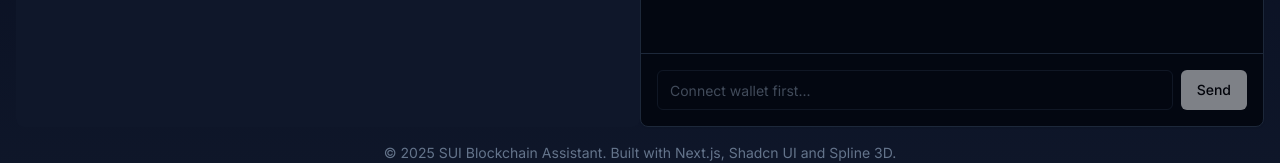
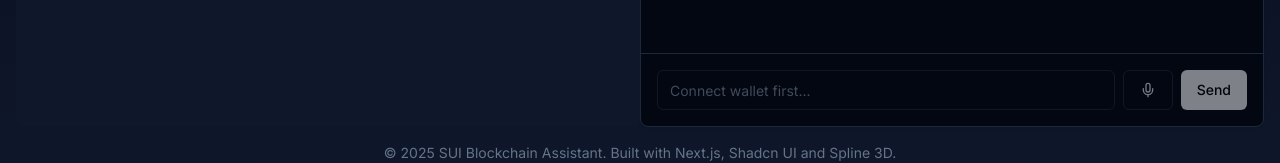
Before and after one commit to kamalbuilds/sui-agent-kit, a Next.js app in the folder frontend/: page / in a window 1280 px wide. Shown: the part 605-768 px from the top of the page. Built offline with nearby package versions, Linux system fonts and the light colour scheme.

Commit message:
Added speech to text

```diff
--- a/frontend/components/robot-chat.tsx
+++ b/frontend/components/robot-chat.tsx
@@ -7,7 +7,7 @@ import { Input } from './ui/input';
 import { WalletConnect } from './ui/wallet-connect';
 import suiAgentService, { SuiAgentResponse } from '@/lib/sui-agent';
 import { Alert, AlertDescription, AlertTitle } from '@/components/ui/alert';
-import { AlertCircle, CheckCircle2 } from 'lucide-react';
+import { AlertCircle, CheckCircle2, Mic, MicOff } from 'lucide-react';
 
 // The URL from the Spline community
 const ROBOT_SCENE_URL = 'https://app.spline.design/community/file/dcd20c6d-22e2-46c3-a22a-43c4165e61bb';
@@ -34,7 +34,13 @@ export function RobotChat() {
   const [isLoading, setIsLoading] = useState<boolean>(false);
   const [isConnected, setIsConnected] = useState<boolean>(false);
   const [walletAddress, setWalletAddress] = useState<string>('');
+  const [isRecording, setIsRecording] = useState<boolean>(false);
+  const [isProcessingSpeech, setIsProcessingSpeech] = useState<boolean>(false);
+  const [recordingTime, setRecordingTime] = useState<number>(0);
+  const mediaRecorderRef = useRef<MediaRecorder | null>(null);
+  const audioChunksRef = useRef<Blob[]>([]);
   const messagesEndRef = useRef<HTMLDivElement>(null);
+  const timerRef = useRef<NodeJS.Timeout | null>(null);
 
   // Function to scroll to the bottom of the chat
   const scrollToBottom = () => {
@@ -204,6 +210,108 @@ export function RobotChat() {
     );
   };
 
+  // Function to format time (seconds to MM:SS)
+  const formatTime = (seconds: number): string => {
+    const minutes = Math.floor(seconds / 60);
+    const remainingSeconds = seconds % 60;
+    return `${minutes.toString().padStart(2, '0')}:${remainingSeconds.toString().padStart(2, '0')}`;
+  };
+
+  // Function to start recording
+  const startRecording = async () => {
+    try {
+      const stream = await navigator.mediaDevices.getUserMedia({ audio: true });
+      const mediaRecorder = new MediaRecorder(stream);
+      mediaRecorderRef.current = mediaRecorder;
+      audioChunksRef.current = [];
+      setRecordingTime(0);
+
+      mediaRecorder.ondataavailable = (event) => {
+        if (event.data.size > 0) {
+          audioChunksRef.current.push(event.data);
+        }
+      };
+
+      mediaRecorder.onstop = async () => {
+        const audioBlob = new Blob(audioChunksRef.current, { type: 'audio/wav' });
+        await convertSpeechToText(audioBlob);
+        if (timerRef.current) {
+          clearInterval(timerRef.current);
+          timerRef.current = null;
+        }
+      };
+
+      mediaRecorder.start();
+      setIsRecording(true);
+
+      // Start the timer
+      timerRef.current = setInterval(() => {
+        setRecordingTime(prev => prev + 1);
+      }, 1000);
+    } catch (error) {
+      console.error('Error accessing microphone:', error);
+      addBotMessage('Error accessing microphone. Please check your permissions.', 'error');
+    }
+  };
+
+  // Function to stop recording
+  const stopRecording = () => {
+    if (mediaRecorderRef.current && isRecording) {
+      mediaRecorderRef.current.stop();
+      mediaRecorderRef.current.stream.getTracks().forEach(track => track.stop());
+      setIsRecording(false);
+      if (timerRef.current) {
+        clearInterval(timerRef.current);
+        timerRef.current = null;
+      }
+    }
+  };
+
+  // const elevenlabs = new ElevenLabsClient({
+  //   apiKey:process.env.NEXT_PUBLIC_ELEVENLABS_API_KEY
+  // });
+
+  // Function to convert speech to text using ElevenLabs API
+  const convertSpeechToText = async (audioBlob: Blob) => {
+    setIsProcessingSpeech(true);
+    try {
+      const formData = new FormData();
+      formData.append('file', audioBlob);
+      formData.append('model_id', 'scribe_v1'); // Using whisper-1 as the default model
+
+      const response = await fetch('https://api.elevenlabs.io/v1/speech-to-text', {
+        method: 'POST',
+        headers: {
+          'xi-api-key': process.env.NEXT_PUBLIC_ELEVENLABS_API_KEY || '',
+        },
+        body: formData,
+      });
+
+      if (!response.ok) {
+        throw new Error('Failed to convert speech to text');
+      }
+
+      const data = await response.json();
+      console.log("Converted text data >>>>", data);
+
+      setInputValue(data.text || '');
+    } catch (error) {
+      console.error('Error converting speech to text:', error);
+      addBotMessage('Error converting speech to text. Please try again.', 'error');
+    } finally {
+      setIsProcessingSpeech(false);
+    }
+  };
+
+  // Cleanup timer on component unmount
+  useEffect(() => {
+    return () => {
+      if (timerRef.current) {
+        clearInterval(timerRef.current);
+      }
+    };
+  }, []);
+
   // Render transaction data details if available
   const renderTransactionDetails = (message: Message) => {
     const { transactionData, responseObject } = message;
@@ -325,13 +433,12 @@ export function RobotChat() {
             {messages.map((message, index) => (
               <div
                 key={index}
-                className={`my-2 p-3 rounded-lg ${
-                  message.isUser
-                    ? 'bg-primary text-primary-foreground ml-auto'
-                    : message.status === 'error'
-                      ? 'bg-destructive/10 text-destructive mr-auto'
-                      : 'bg-muted mr-auto'
-                } max-w-[85%]`}
+                className={`my-2 p-3 rounded-lg ${message.isUser
+                  ? 'bg-primary text-primary-foreground ml-auto'
+                  : message.status === 'error'
+                    ? 'bg-destructive/10 text-destructive mr-auto'
+                    : 'bg-muted mr-auto'
+                  } max-w-[85%]`}
               >
                 <p>{message.content}</p>
                 {renderTransactionDetails(message)}
@@ -356,18 +463,33 @@ export function RobotChat() {
           </CardContent>
 
           <CardFooter className="border-t p-4">
-            <div className="flex w-full space-x-2">
+            <div className="flex w-full space-x-2 items-center">
               <Input
                 placeholder={isConnected ? "Ask about SUI transactions..." : "Connect wallet first..."}
                 value={inputValue}
                 onChange={(e) => setInputValue(e.target.value)}
                 onKeyDown={handleKeyPress}
-                disabled={isLoading || !isConnected}
+                disabled={isLoading || !isConnected || isProcessingSpeech}
                 className="flex-grow"
               />
+              <div className="flex items-center space-x-2">
+                {isRecording && (
+                  <div className="text-sm text-red-500 font-mono">
+                    {formatTime(recordingTime)}
+                  </div>
+                )}
+                <Button
+                  onClick={isRecording ? stopRecording : startRecording}
+                  disabled={!isConnected || isLoading || isProcessingSpeech}
+                  variant="outline"
+                  className={`${isRecording ? 'bg-red-500 hover:bg-red-600' : ''}`}
+                >
+                  {isRecording ? <MicOff className="h-4 w-4" /> : <Mic className="h-4 w-4" />}
+                </Button>
+              </div>
               <Button
                 onClick={handleSendMessage}
-                disabled={!inputValue.trim() || isLoading || !isConnected}
+                disabled={!inputValue.trim() || isLoading || !isConnected || isProcessingSpeech}
                 className="bg-primary hover:bg-primary/90"
               >
                 Send
```
Also changed, not shown: frontend/package.json (+6 -2 lines), 1 other file (tests, documents, lock files or other folders).
